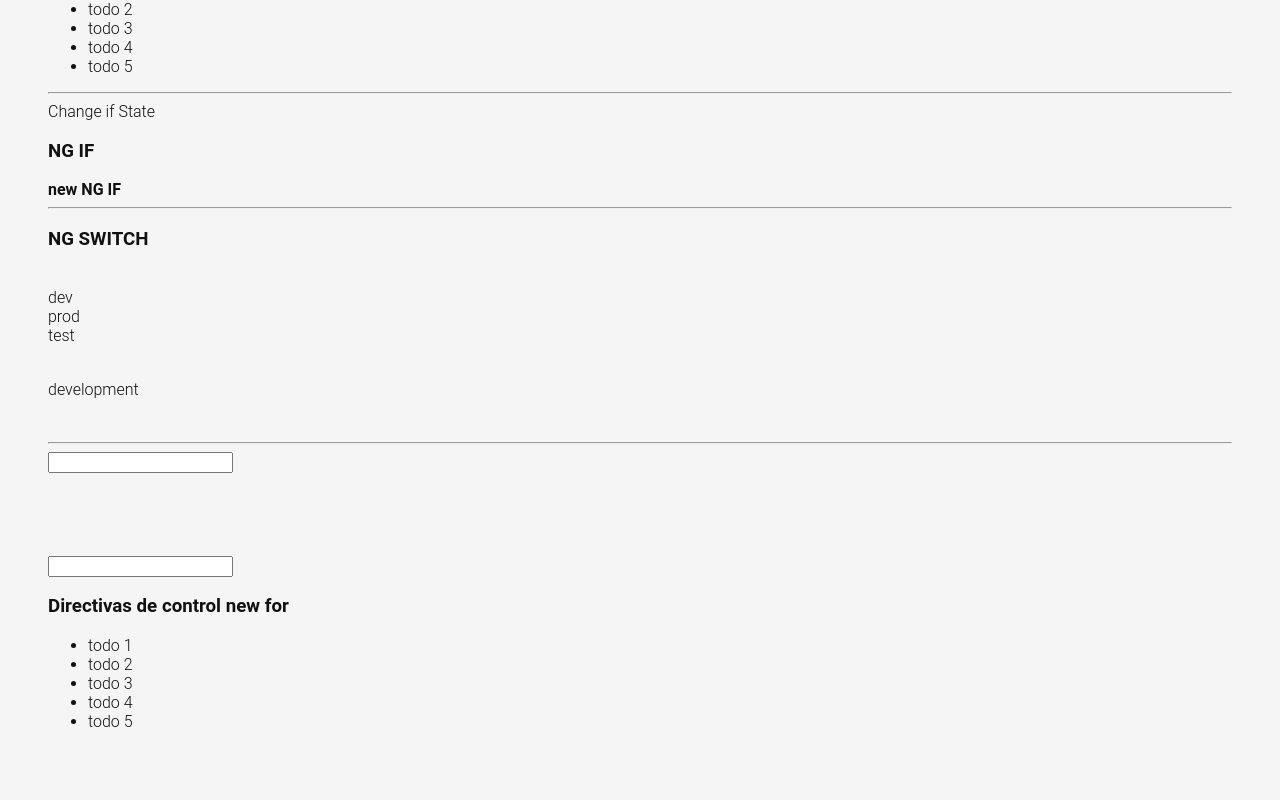
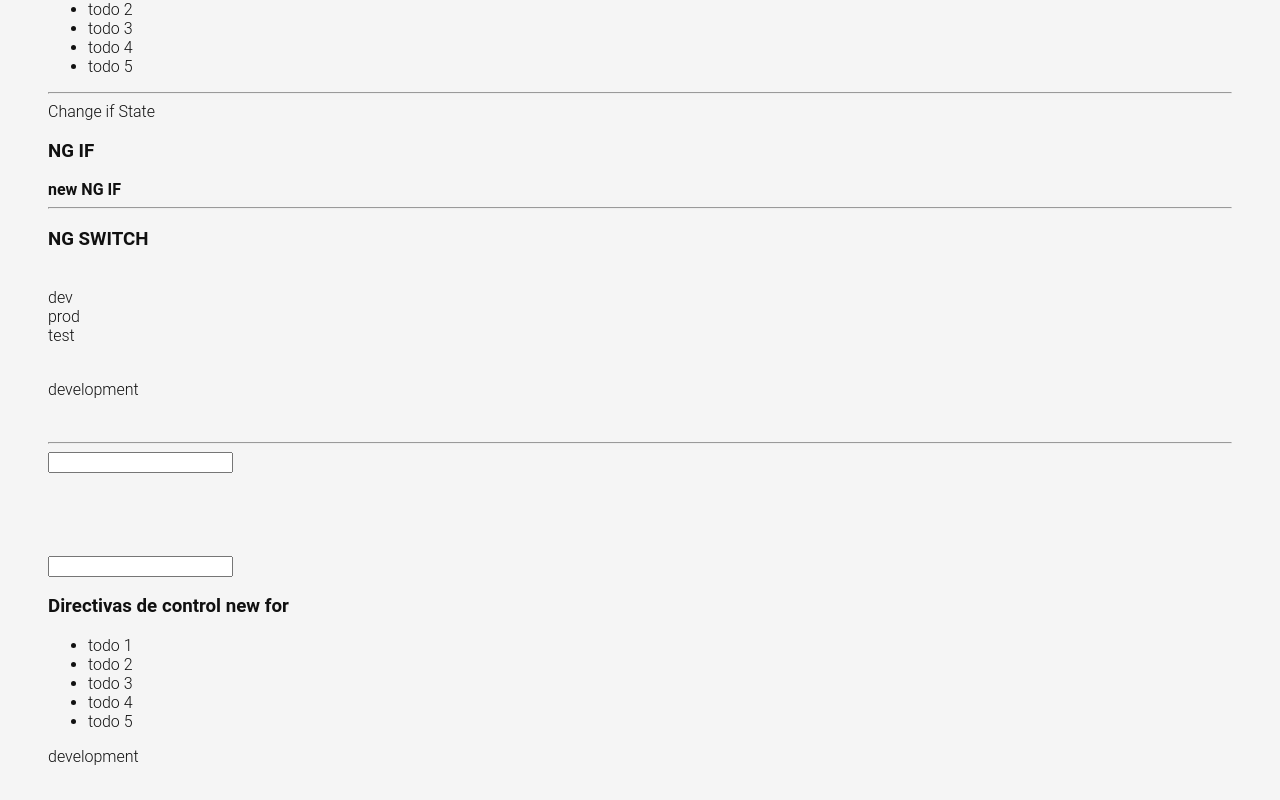
Before and after one commit to JosephMSS/todo-app, an Angular app: page /labs in a window 1280 px wide. Shown: the part 1026-1826 px from the top of the page. Built offline with nearby package versions, Linux system fonts and the light colour scheme.

Commit message:
Fix for loop and add switch statement

```diff
--- a/src/app/pages/labs/labs.component.html
+++ b/src/app/pages/labs/labs.component.html
@@ -77,10 +77,20 @@
   <h3>Directivas de control new for</h3>
   <ul>
     @for (task of tasks(); track task; let index =$index) {
-
     <li>
       {{ task }}
     </li>
     }
   </ul>
+  <section>
+    @switch (selectedConfig()) { @case (config()[0]) {
+    <p>development</p>
+    } @case (config()[1]) {
+    <p>production</p>
+    } @case (config()[2]) {
+    <p>test</p>
+    } @default {
+    <p>default</p>
+    } }
+  </section>
 </section>
```
